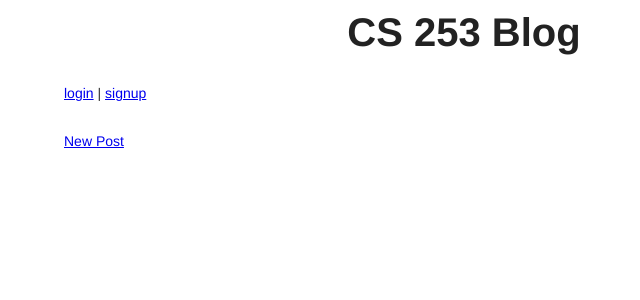
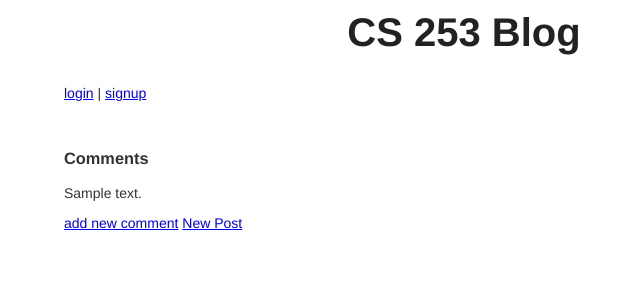
Before and after one commit to VictorOni/multi-blog, a Python web app: template templates/front.html in a window 1280 px wide. Shown: the top 300 px of the page, without its empty margins (176-816 px from the left). Run offline with Jinja, Linux system fonts and the light colour scheme; the template is opened without the code that fills it: most values are stand-ins (such as "Sample title", 1, 10 or a date in 2020).

Commit message:
Update front.html

```diff
--- a/templates/front.html
+++ b/templates/front.html
@@ -14,6 +14,19 @@
 
     {{ p.render() | safe }}
     <br><br>
+	<div class="post-comments">
+			<h3 class="comment-title">Comments</h3>
+
+			{% for c in p.comments %}
+
+			<div class="comments">
+				<p class="comment-content">{{c.comment}}</p>
+
+			</div>
+			{% endfor %}
+
+			<a href="/blog/newcomment/{{p.key().id()}}" >add new comment</a>
+
 
   {% endfor %}
 <a href='blog/newpost'>New Post</a>
```
